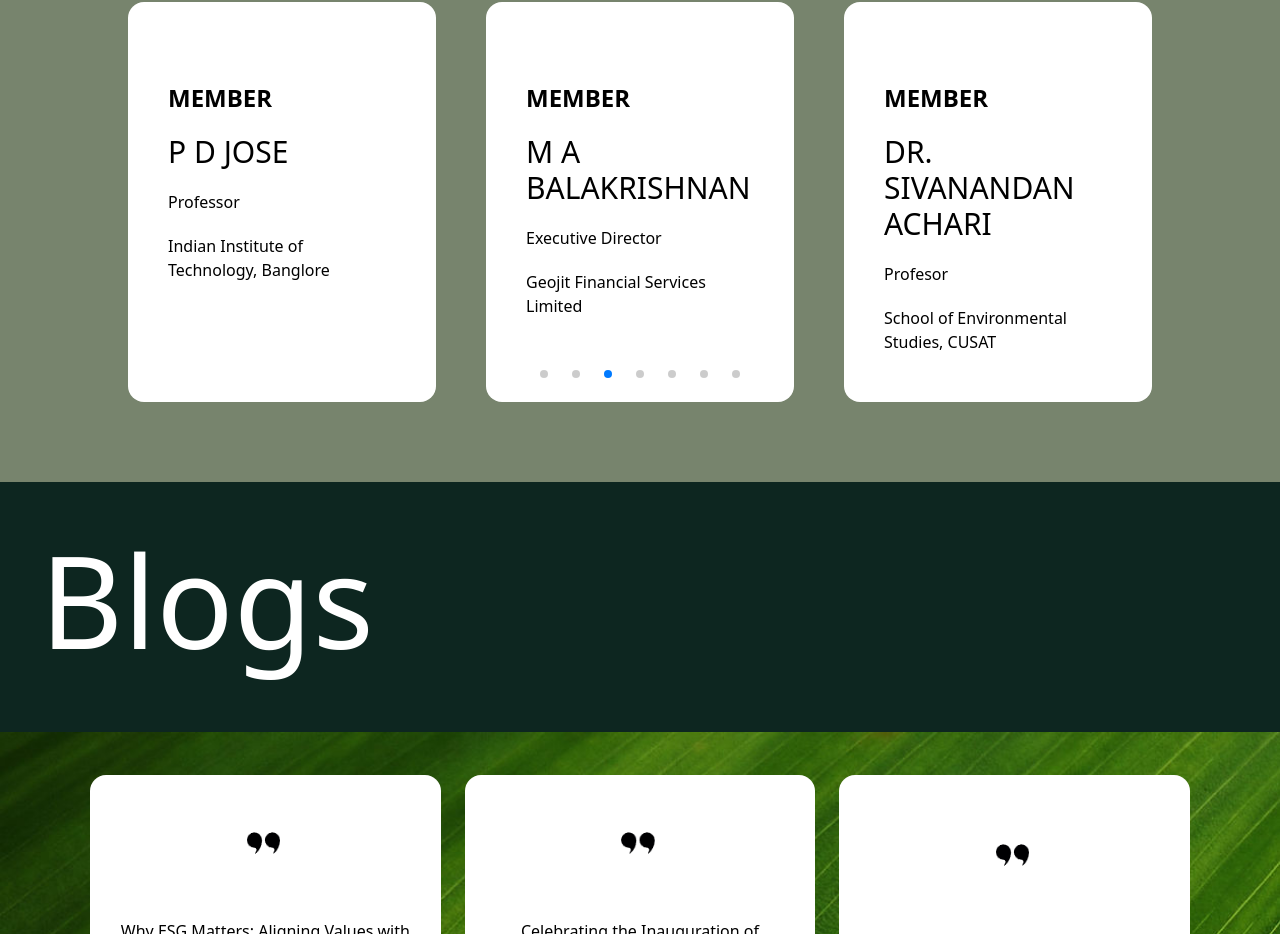
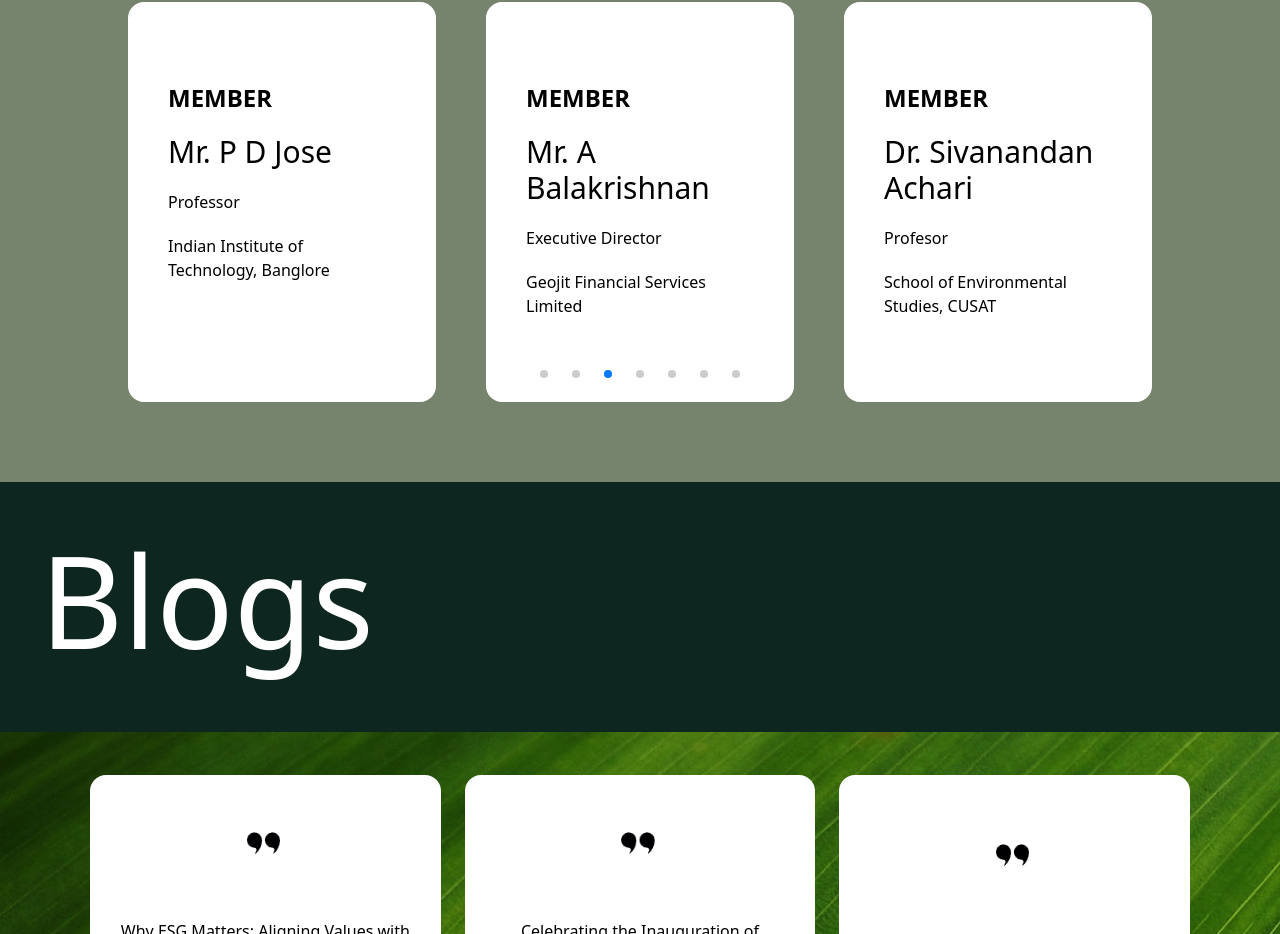
Before and after one commit to Manu-Madhu/GCCOS_Website, a React (Vite) app: page / in a window 1280 px wide. Shown: the part 6376-7310 px from the top of the page. Built offline with nearby package versions, Linux system fonts and the light colour scheme.

Commit message:
name edited in management

```diff
--- a/src/Sections/Management.jsx
+++ b/src/Sections/Management.jsx
@@ -32,55 +32,55 @@ const Management = () => {
         >
             <SwiperSlide className='bg-white flex flex-col rounded-2xl p-10'>
                 <p className='text-2xl mt-10 font-bold'>CHAIRMAN</p>
-                <p className='text-3xl mt-5'>DR. JUNAIND BUSHIRI</p>
+                <p className='text-3xl mt-5'>Dr. Junaind Bushiri</p>
                 <p className='mt-5'>Vice Chancellor. CUSAT</p>
                 <p className='mt-5'>Cochin University of Science and Technology</p>
             </SwiperSlide>
             <SwiperSlide className='bg-white flex flex-col rounded-2xl p-10'>
                 <p className='text-2xl mt-10 font-bold'>MEMBER</p>
-                <p className='text-3xl mt-5'>MR. C J GEORGE</p>
+                <p className='text-3xl mt-5'>Mr. C J George</p>
                 <p className='mt-5'>Chairman & Managing Director</p>
                 <p className='mt-5'>Geojit Financial Services Limited</p>
             </SwiperSlide>
             <SwiperSlide className='bg-white flex flex-col rounded-2xl p-10'>
                 <p className='text-2xl mt-10 font-bold'>MEMBER</p>
-                <p className='text-3xl mt-5 uppercase'>P D JOSE</p>
+                <p className='text-3xl mt-5'>Mr. P D Jose</p>
                 <p className='mt-5'>Professor</p>
                 <p className='mt-5'>Indian Institute of Technology, Banglore</p>
             </SwiperSlide>
             <SwiperSlide className='bg-white flex flex-col rounded-2xl p-10'>
                 <p className='text-2xl mt-10 font-bold'>MEMBER</p>
-                <p className='text-3xl mt-5'>M A BALAKRISHNAN</p>
+                <p className='text-3xl mt-5'>Mr. A Balakrishnan</p>
                 <p className='mt-5'>Executive Director</p>
                 <p className='mt-5'>Geojit Financial Services Limited</p>
             </SwiperSlide>
             <SwiperSlide className='bg-white flex flex-col rounded-2xl p-10'>
                 <p className='text-2xl mt-10 font-bold'>MEMBER</p>
-                <p className='text-3xl mt-5'>DR. SIVANANDAN ACHARI</p>
+                <p className='text-3xl mt-5'>Dr. Sivanandan Achari</p>
                 <p className='mt-5'>Profesor</p>
                 <p className='mt-5'>School of Environmental Studies, CUSAT</p>
             </SwiperSlide>
             <SwiperSlide className='bg-white flex flex-col rounded-2xl p-10'>
                 <p className='text-2xl mt-10 font-bold'>MEMBER</p>
-                <p className='text-3xl mt-5'>MS. MINI NAIR</p>
+                <p className='text-3xl mt-5'>Ms. Mini Nair</p>
                 <p className='mt-5'>Cheif Financial Officer</p>
                 <p className='mt-5'>Geojit Financial Services Limited</p>
             </SwiperSlide>
             <SwiperSlide className='bg-white flex flex-col rounded-2xl p-10'>
                 <p className='text-2xl mt-10 font-bold'>MEMBER</p>
-                <p className='text-3xl mt-5'>DR. ABHILASH S</p>
+                <p className='text-3xl mt-5'>Dr. Abhilash S</p>
                 <p className='mt-5'>Associate Profesor</p>
                 <p className='mt-5'>Department of Atmospheric Scienes, CUSAT</p>
             </SwiperSlide>
             <SwiperSlide className='bg-white flex flex-col rounded-2xl p-10'>
                 <p className='text-2xl mt-10 font-bold'>MEMBER</p>
-                <p className='text-3xl mt-5'>DR. SAM THOMAS</p>
+                <p className='text-3xl mt-5'>Dr. Sam Thomas</p>
                 <p className='mt-5'>Deam of Faculty of Social Sciences</p>
                 <p className='mt-5'>Faculty in charge for GCCOSS, CUSAT</p>
             </SwiperSlide>
             <SwiperSlide className='bg-white flex flex-col rounded-2xl p-10'>
                 <p className='text-2xl mt-10 font-bold'>MEMBER</p>
-                <p className='text-3xl mt-5'>MR. KRISHNA PRAKASH NAIR</p>
+                <p className='text-3xl mt-5'>Mr. Krishna Prakash Nair</p>
                 <p className='mt-5'>Associate Director</p>
                 <p className='mt-5'>GCCOSS, CUSAT</p>
             </SwiperSlide>
```
